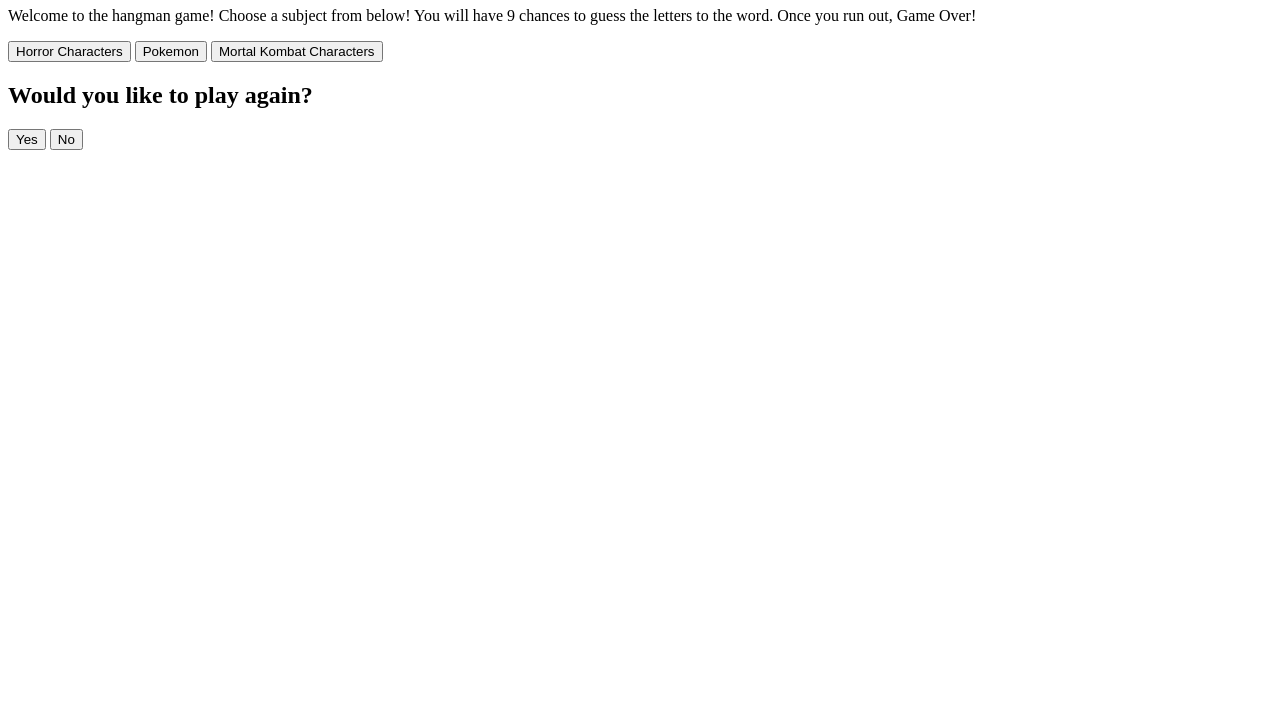
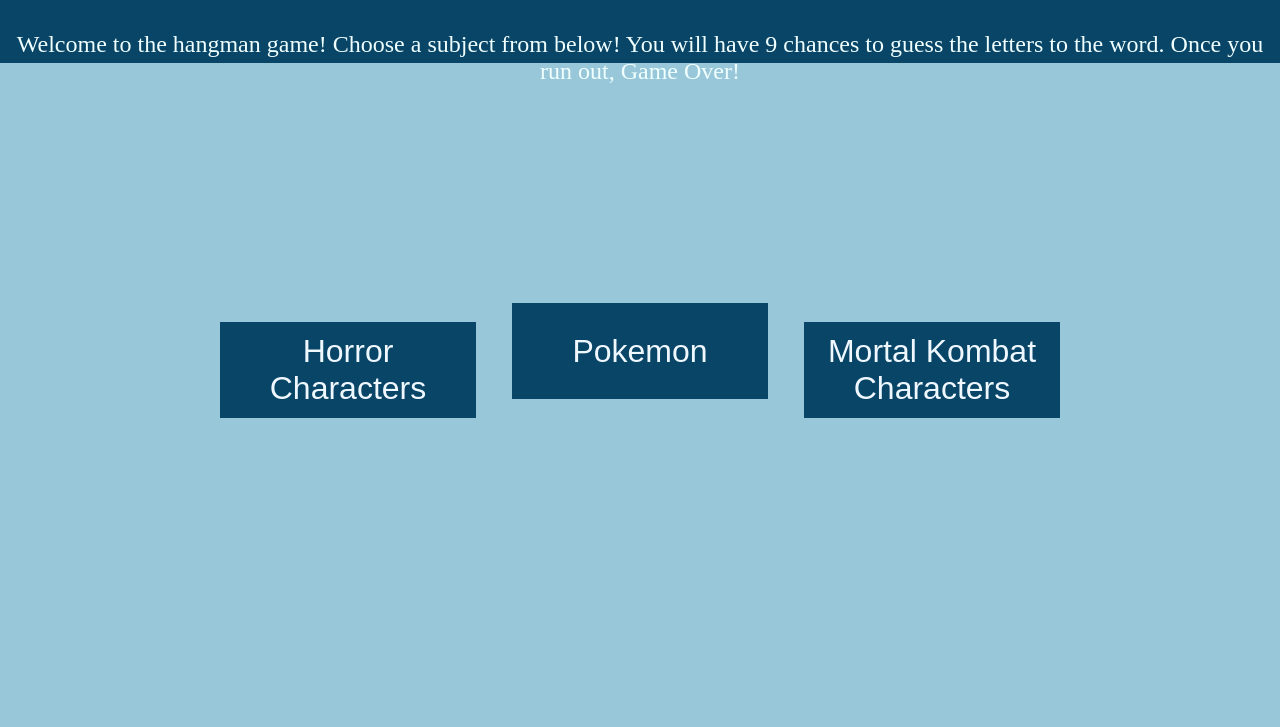
Before and after one commit to mleesers/HangmanWebsite, a plain HTML site: page index.html in a window 1280 px wide. Shown: the part 73-800 px from the top of the page. Drawn offline with Linux system fonts and the light colour scheme; files whose address does not match are found by name.

Commit message:
fixed html calls to css and javascript

```diff
--- a/index.html
+++ b/index.html
@@ -4,7 +4,7 @@
     <meta charset="UTF-8" />
     <meta name="viewport" content="width=device-width, initial-scale=1.0" />
     <meta http-equiv="X-UA-Compatible" content="ie=edge" />
-    <link rel="stylesheet" href="./hangman.css" />
+    <link rel="stylesheet" href="./index.css" />
     <title>Hangman Game</title>
   </head>
 
@@ -63,5 +63,5 @@
   </body>
 
 
-  <script src="./hangman.js"></script>
+  <script src="./index.js"></script>
 </html>
```
